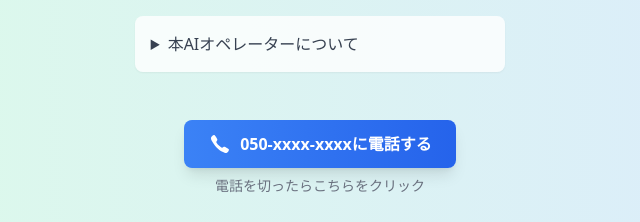
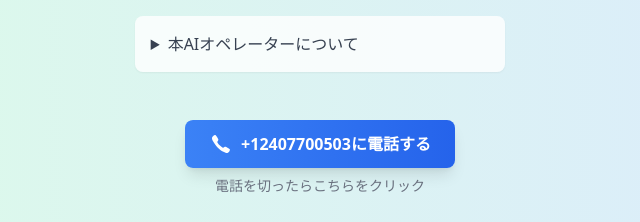
Before and after one commit to KitaharaMugiro/ai-agent-hackathon, a Next.js app: page / in a window 1280 px wide. Shown: the top 222 px of the page, without its empty margins (320-960 px from the left). Built offline with nearby package versions, Linux system fonts and the light colour scheme.

Commit message:
電話番号追加

```diff
--- a/components/VoicebotPage.tsx
+++ b/components/VoicebotPage.tsx
@@ -163,11 +163,11 @@ export default function VoicebotPage() {
                         <div className="flex flex-col items-center space-y-6">
                             <div className="flex flex-col items-center">
                                 <button
-                                    onClick={() => alert('準備中です')}
+                                    onClick={() => window.location.href = "tel:+12407700503"}
                                     className="relative inline-flex items-center justify-center px-6 py-3 bg-gradient-to-r from-blue-500 to-blue-600 rounded-lg shadow-lg hover:from-blue-600 hover:to-blue-700 transition-all duration-200"
                                 >
                                     <IoIosCall size={24} color="white" className="mr-2" />
-                                    <span className="text-white font-semibold">050-xxxx-xxxxに電話する</span>
+                                    <span className="text-white font-semibold">+12407700503に電話する</span>
                                 </button>
                                 <button
                                     onClick={() => setShowResultPopup(true)}
```
Also changed, not shown: 2 other files (tests, documents, lock files or other folders).
